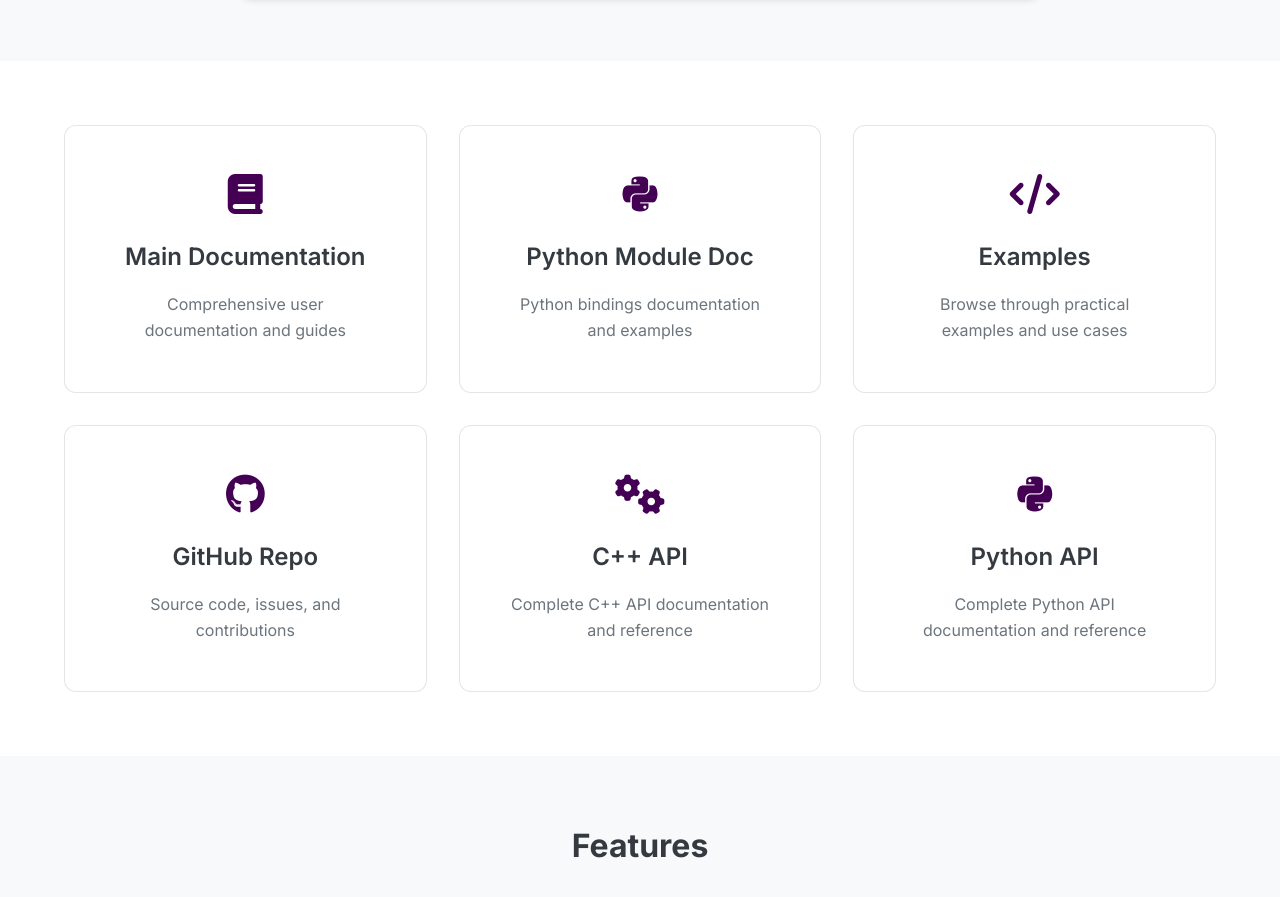
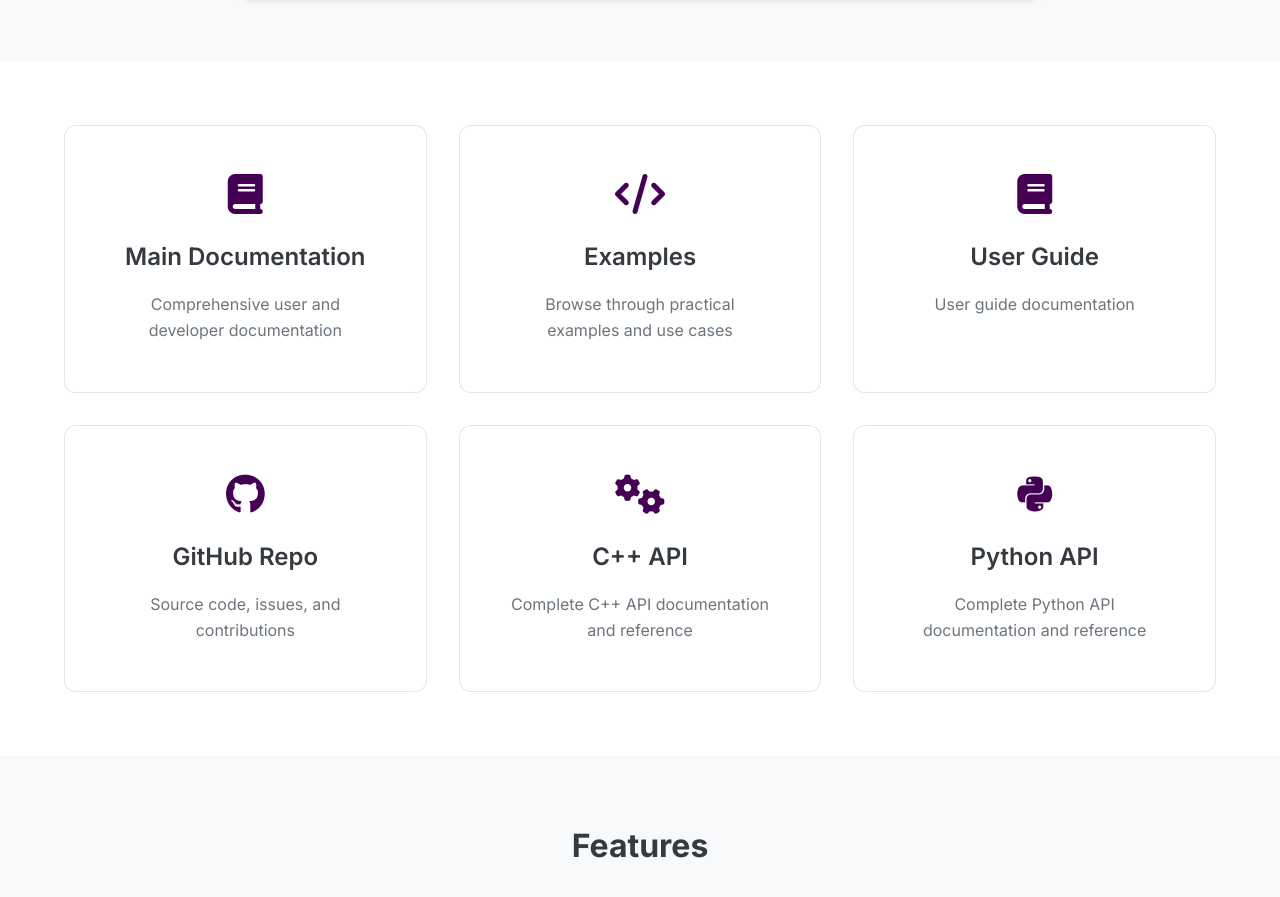
Before and after one commit to Shamrock-code/shamrock-code.github.io, a plain HTML site: page index.html in a window 1280 px wide. Shown: the part 1411-2308 px from the top of the page. Drawn offline with Linux system fonts and the light colour scheme.

Commit message:
fix broken links

```diff
--- a/index.html
+++ b/index.html
@@ -49,7 +49,7 @@
                     heterogeneous clusters using MPI.
                 </p>
                 <div class="hero-buttons">
-                    <a href="https://shamrock-code.github.io/Shamrock/mkdocs/usermanual/quickstart/" class="btn btn-primary">
+                    <a href="https://shamrock-code.github.io/Shamrock/sphinx/user_guide/quickstart.html" class="btn btn-primary">
                         <i class="fas fa-rocket"></i> Get Started
                     </a>
                     <a href="#quick-links" class="btn btn-secondary">
@@ -120,20 +120,20 @@
     <section id="quick-links" class="quick-links">
         <div class="container">
             <div class="quick-links-grid">
-                <a href="https://shamrock-code.github.io/Shamrock/mkdocs/" class="quick-link-card">
+                <a href="https://shamrock-code.github.io/Shamrock/sphinx/index.html" class="quick-link-card">
                     <i class="fas fa-book"></i>
                     <h3>Main Documentation</h3>
-                    <p>Comprehensive user documentation and guides</p>
-                </a>
-                <a href="https://shamrock-code.github.io/Shamrock/sphinx/index.html" class="quick-link-card">
-                    <i class="fab fa-python"></i>
-                    <h3>Python Module Doc</h3>
-                    <p>Python bindings documentation and examples</p>
+                    <p>Comprehensive user and developer documentation</p>
                 </a>
                 <a href="https://shamrock-code.github.io/Shamrock/sphinx/_as_gen/index.html" class="quick-link-card">
                     <i class="fas fa-code"></i>
                     <h3>Examples</h3>
                     <p>Browse through practical examples and use cases</p>
+                </a>
+                <a href="https://shamrock-code.github.io/Shamrock/sphinx/user_guide.html" class="quick-link-card">
+                    <i class="fas fa-book"></i>
+                    <h3>User Guide</h3>
+                    <p>User guide documentation</p>
                 </a>
                 <a href="https://github.com/Shamrock-code/Shamrock" class="quick-link-card">
                     <i class="fab fa-github"></i>
@@ -209,7 +209,7 @@
                     </div>
                     <h3>Ready to Get Started?</h3>
                     <p>Follow our comprehensive quickstart guide to install Shamrock and run your first hydrodynamics simulation. The guide covers installation, device selection, and basic usage patterns.</p>
-                    <a href="https://shamrock-code.github.io/Shamrock/mkdocs/usermanual/quickstart/" class="btn btn-primary">
+                    <a href="https://shamrock-code.github.io/Shamrock/sphinx/user_guide/quickstart.html" class="btn btn-primary">
                         <i class="fas fa-external-link-alt"></i> View Quickstart Guide
                     </a>
                 </div>
```
